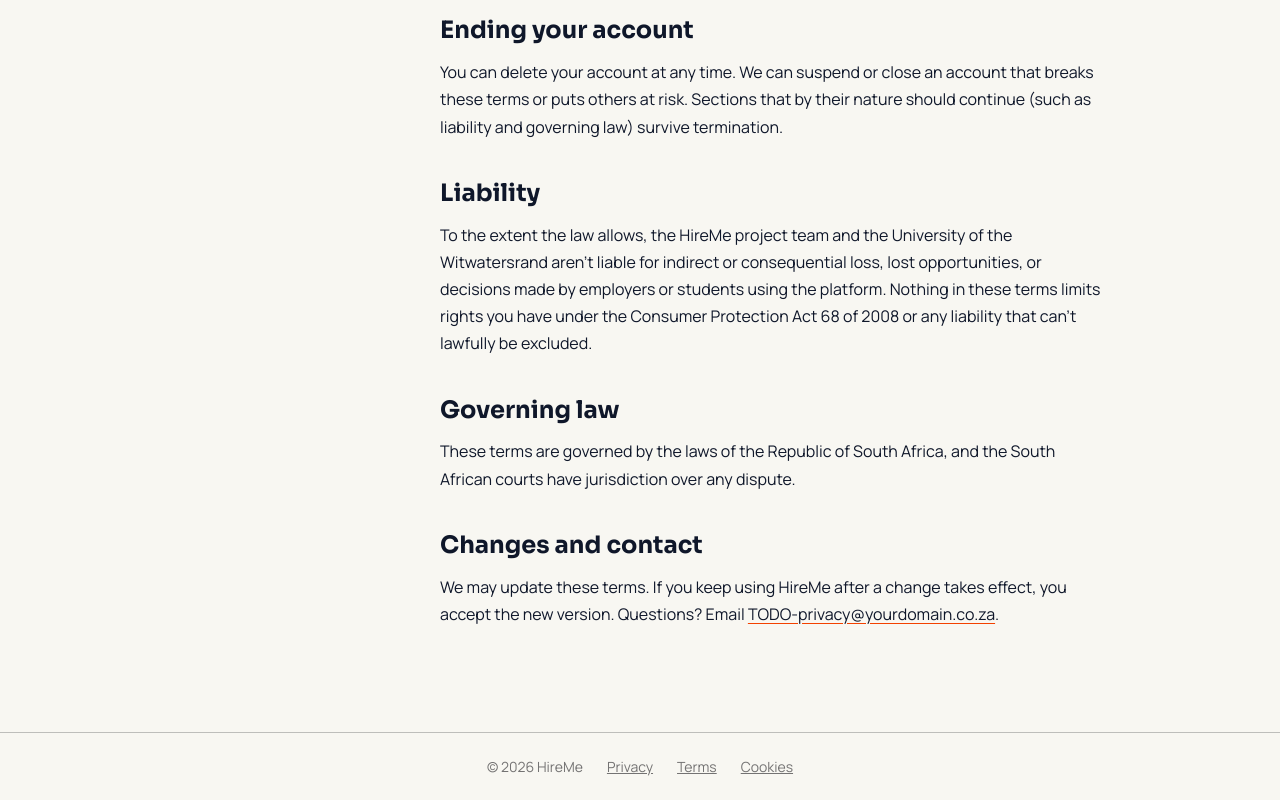
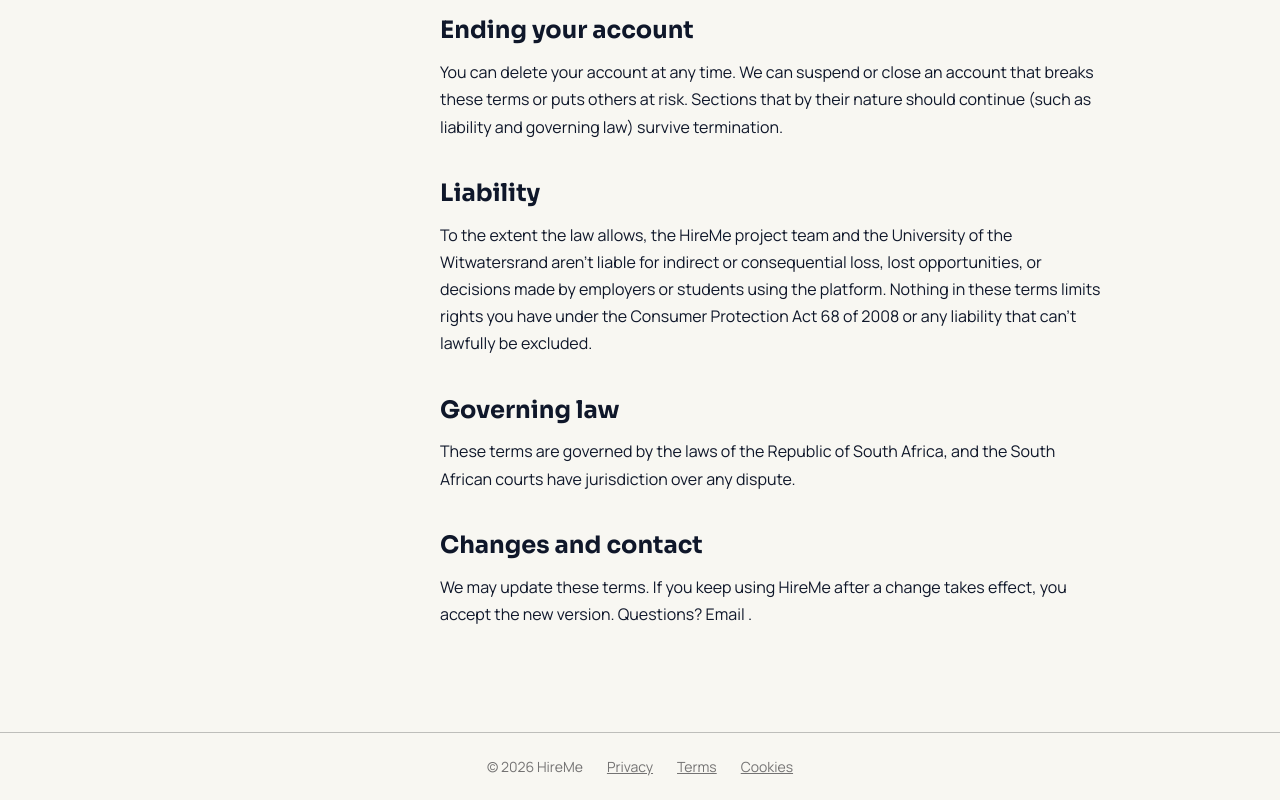
Before and after one commit to padifalas/Hire-Me, a React (Vite) app: page /terms in a window 1280 px wide. Shown: the part 2301-3101 px from the top of the page. Built offline with nearby package versions, Linux system fonts and the light colour scheme; no server answers.

Commit message:
updated privacy policy

```diff
--- a/src/components/legal/CookiePolicy.jsx
+++ b/src/components/legal/CookiePolicy.jsx
@@ -83,7 +83,7 @@
     title: "Questions",
     body: (
       <p>
-        Email <a href={`mailto:${LEGAL.contactEmail}`}>{LEGAL.contactEmail}</a>.
+
         More on how we handle your data is in the{" "}
         <a href="/privacy">Privacy Policy</a>.
       </p>
--- a/src/components/legal/PrivacyPolicy.jsx
+++ b/src/components/legal/PrivacyPolicy.jsx
@@ -15,10 +15,10 @@
           information under the Protection of Personal Information Act 4 of
           2013 (POPIA).
         </p>
-        <p>
+        {/* <p>
           Our Information Officer is {LEGAL.informationOfficer}. You can reach
           us at <a href={`mailto:${LEGAL.contactEmail}`}>{LEGAL.contactEmail}</a>.
-        </p>
+        </p> */}
       </>
     ),
   },
@@ -169,9 +169,9 @@
           <li>complain to the Information Regulator.</li>
         </ul>
         <p>
-          Email <a href={`mailto:${LEGAL.contactEmail}`}>{LEGAL.contactEmail}</a>{" "}
+          {/* Email <a href={`mailto:${LEGAL.contactEmail}`}>{LEGAL.contactEmail}</a>{" "}
           and we’ll respond within 30 days. The Information Regulator can be
-          reached at{" "}
+          reached at{" "} */}
           <a href="https://inforegulator.org.za" target="_blank" rel="noopener noreferrer">
             inforegulator.org.za
           </a>.
--- a/src/config/legalConfig.js
+++ b/src/config/legalConfig.js
@@ -2,11 +2,11 @@
 export const LEGAL = {
   appName: "HireMe",
   lastUpdated: "30 October 2026",
-  contactEmail: "TODO-privacy@yourdomain.co.za",
+  contactEmail: "",
   informationOfficer: "Padi Falas-Maifala (Project Manager)",
   operator: "the HireMe project team",
   projectContext:
     "a final-year Creative Research Project at the University of the Witwatersrand",
   hostingRegion: "eu-central-1 (Frankfurt, Germany)",
-  webHost: "TODO: your web host (e.g. Netlify)",
+  webHost: "will put web host linkkkk",
 };
```
